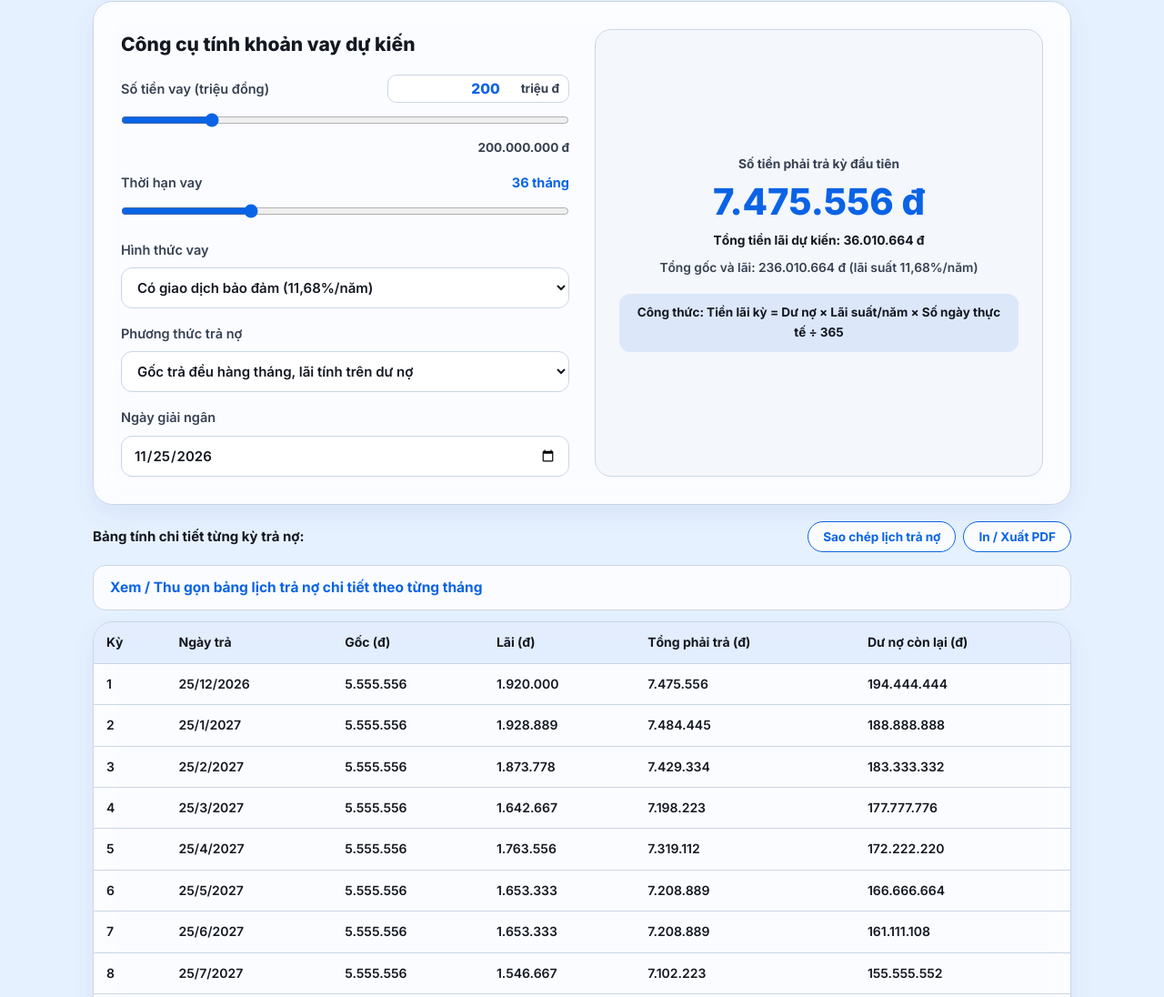
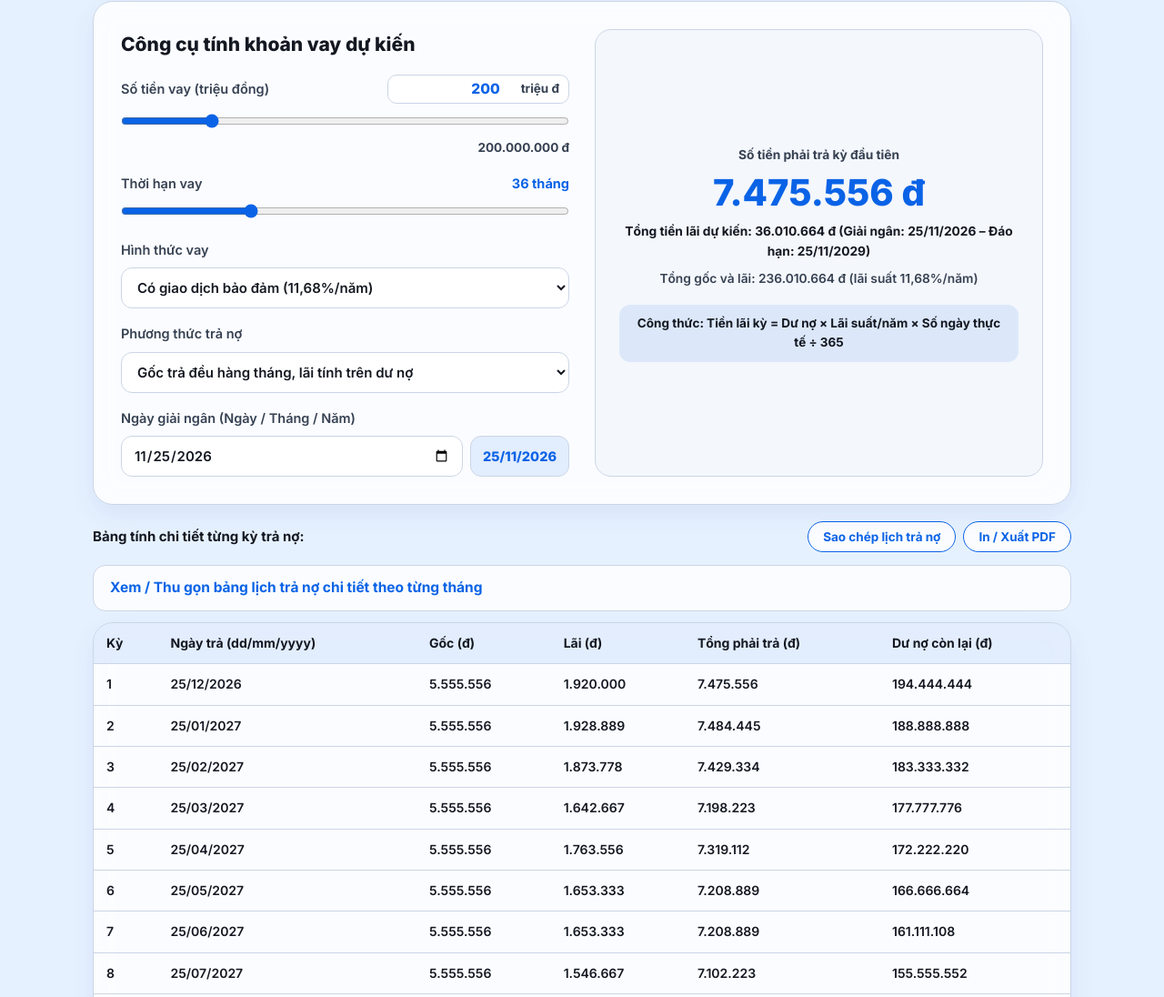
Before and after one commit to xuanthangqtd/qtddongphuongyen, a plain HTML site: page index.html in a window 1280 px wide. Shown: the part 4690-5786 px from the top of the page at 91% size. Drawn offline with Linux system fonts and the light colour scheme.

Commit message:
Add files via upload

```diff
--- a/index.html
+++ b/index.html
@@ -794,6 +794,24 @@
     select:focus, input:focus, textarea:focus {
       border-color: var(--blue);
       outline: none;
+    }
+
+    .date-input-group {
+      display: flex;
+      align-items: center;
+      gap: 8px;
+    }
+
+    .date-vn-badge {
+      flex: none;
+      padding: 10px 13px;
+      border-radius: 12px;
+      background: var(--blue-soft);
+      border: 1.5px solid var(--line);
+      color: var(--blue);
+      font-size: 14.5px;
+      font-weight: 800;
+      white-space: nowrap;
     }
 
     .res {
@@ -1367,8 +1385,13 @@
           </div>
 
           <div class="calc-field">
-            <div class="calc-head"><label for="dt">Ngày gửi tiền</label></div>
-            <input type="date" id="dt" aria-label="Ngày gửi tiền">
+            <div class="calc-head">
+              <label for="dt">Ngày gửi tiền (Ngày / Tháng / Năm)</label>
+            </div>
+            <div class="date-input-group">
+              <input type="date" id="dt" aria-label="Ngày gửi tiền">
+              <span class="date-vn-badge" id="dtVn">--/--/----</span>
+            </div>
           </div>
         </div>
 
@@ -1474,8 +1497,13 @@
           </div>
 
           <div class="calc-field">
-            <div class="calc-head"><label for="ldt">Ngày giải ngân</label></div>
-            <input type="date" id="ldt" aria-label="Ngày giải ngân">
+            <div class="calc-head">
+              <label for="ldt">Ngày giải ngân (Ngày / Tháng / Năm)</label>
+            </div>
+            <div class="date-input-group">
+              <input type="date" id="ldt" aria-label="Ngày giải ngân">
+              <span class="date-vn-badge" id="ldtVn">--/--/----</span>
+            </div>
           </div>
         </div>
 
@@ -1506,7 +1534,7 @@
             <thead>
               <tr>
                 <th>Kỳ</th>
-                <th>Ngày trả</th>
+                <th>Ngày trả (dd/mm/yyyy)</th>
                 <th>Gốc (đ)</th>
                 <th>Lãi (đ)</th>
                 <th>Tổng phải trả (đ)</th>
@@ -1903,7 +1931,46 @@
       updateScrollSpy();
 
       /* ----------------------------------------------------------------------
-         5. DỮ LIỆU LÃI SUẤT TIỀN GỬI (ÁP DỤNG TỪ 20/10/2026) & TÍNH LÃI TIẾT KIỆM
+         5. CHUẨN HÓA NGÀY THÁNG NĂM VIỆT NAM (dd/mm/yyyy) & HÀM TÍNH NGÀY
+         ---------------------------------------------------------------------- */
+      const p2 = n => String(n).padStart(2, '0');
+
+      // Chuyển đối tượng Date sang chuỗi chuẩn dd/mm/yyyy
+      function formatVNDate(dateObj) {
+        if (!(dateObj instanceof Date) || isNaN(dateObj)) return '--/--/----';
+        return `${p2(dateObj.getDate())}/${p2(dateObj.getMonth() + 1)}/${dateObj.getFullYear()}`;
+      }
+
+      // Chuyển chuỗi YYYY-MM-DD từ ô input[type="date"] sang Date giờ địa phương
+      function parseInputDate(val) {
+        if (!val || !/^\d{4}-\d{2}-\d{2}$/.test(val)) {
+          const now = new Date();
+          return new Date(now.getFullYear(), now.getMonth(), now.getDate());
+        }
+        const [y, m, d] = val.split('-').map(Number);
+        return new Date(y, m - 1, d);
+      }
+
+      // Cộng thêm m tháng giữ đúng ngày cuối tháng nếu tháng đích ít ngày hơn
+      function addMonths(d, m) {
+        const x = new Date(d.getFullYear(), d.getMonth() + m, 1);
+        const lastDay = new Date(x.getFullYear(), x.getMonth() + 1, 0).getDate();
+        x.setDate(Math.min(d.getDate(), lastDay));
+        return x;
+      }
+
+      // Tính số ngày thực tế chính xác giữa 2 mốc ngày (tránh sai lệch giờ mùa hè/UTC)
+      function diffDays(startDate, endDate) {
+        const utc1 = Date.UTC(startDate.getFullYear(), startDate.getMonth(), startDate.getDate());
+        const utc2 = Date.UTC(endDate.getFullYear(), endDate.getMonth(), endDate.getDate());
+        return Math.max(0, Math.round((utc2 - utc1) / 86400000));
+      }
+
+      const nowLocal = new Date();
+      const todayISO = `${nowLocal.getFullYear()}-${p2(nowLocal.getMonth() + 1)}-${p2(nowLocal.getDate())}`;
+
+      /* ----------------------------------------------------------------------
+         6. DỮ LIỆU LÃI SUẤT TIỀN GỬI (ÁP DỤNG TỪ 20/10/2026) & TÍNH LÃI TIẾT KIỆM
          ---------------------------------------------------------------------- */
       const D = [
         ["Gửi không kỳ hạn", 0.2, 0.2, 0],
@@ -1939,30 +2006,22 @@
         `<option value="${i}"${r[3] === 12 ? ' selected' : ''}>${r[3]} tháng</option>`
       ).join('');
 
-      const p2 = n => String(n).padStart(2, '0');
-      const todayStr = (d => `${d.getFullYear()}-${p2(d.getMonth() + 1)}-${p2(d.getDate())}`)(new Date());
-      dt.value = todayStr;
-
-      function addM(d, m) {
-        const x = new Date(d.getFullYear(), d.getMonth() + m, 1);
-        const lastDay = new Date(x.getFullYear(), x.getMonth() + 1, 0).getDate();
-        x.setDate(Math.min(d.getDate(), lastDay));
-        return x;
-      }
+      dt.value = todayISO;
 
       function calcSavings() {
-        const millions = Math.max(1, Number(amtNum.value) || 0);
+        const millions = Math.min(50000, Math.max(1, Number(amtNum.value) || 0));
         const a = millions * 1e6;
         const r = L[+tm.value];
         const rt = wh.value === 'tv' ? r[1] : r[2];
-        const st = dt.value ? new Date(dt.value + 'T00:00:00') : new Date();
-        const en = addM(st, r[3]);
-        const days = Math.round((en - st) / 864e5);
+        const st = parseInputDate(dt.value);
+        const en = addMonths(st, r[3]);
+        const days = diffDays(st, en);
         const interest = a * (rt / 100) * days / 365;
 
+        $('dtVn').textContent = formatVNDate(st);
         $('vA').textContent = fmt(a) + ' đ';
         $('oI').textContent = fmt(interest) + ' đ';
-        $('oT').textContent = `Lãi suất ${f2(rt)}%/năm • ${days} ngày thực tế (đến ${en.toLocaleDateString('vi-VN')}). Tổng nhận gốc & lãi: ${fmt(a + interest)} đ`;
+        $('oT').textContent = `Ngày gửi: ${formatVNDate(st)} • Ngày đến hạn: ${formatVNDate(en)} (${days} ngày thực tế) • Lãi suất: ${f2(rt)}%/năm. Tổng nhận gốc & lãi: ${fmt(a + interest)} đ`;
       }
 
       amtRange.addEventListener('input', () => {
@@ -1978,34 +2037,37 @@
       calcSavings();
 
       /* ----------------------------------------------------------------------
-         6. CÔNG CỤ TÍNH KHOẢN VAY & BẢNG LỊCH TRẢ NỢ CHI TIẾT
+         7. CÔNG CỤ TÍNH KHOẢN VAY & BẢNG LỊCH TRẢ NỢ CHI TIẾT (dd/mm/yyyy)
          ---------------------------------------------------------------------- */
       const ld = $('ldt');
-      ld.value = todayStr;
+      ld.value = todayISO;
       const lamtRange = $('lamt'), lamtNum = $('lamtNum');
       let latestScheduleText = '';
 
       function calcLoan() {
-        const millions = Math.max(1, Number(lamtNum.value) || 0);
+        const millions = Math.min(20000, Math.max(1, Number(lamtNum.value) || 0));
         const P = millions * 1e6;
         const n = +$('lterm').value;
         const rt = +$('lkind').value;
         const md = $('lmode').value;
-        const st = ld.value ? new Date(ld.value + 'T00:00:00') : new Date();
-
+        const st = parseInputDate(ld.value);
+        const endLoan = addMonths(st, n);
+
+        $('ldtVn').textContent = formatVNDate(st);
         $('lA').textContent = fmt(P) + ' đ';
         $('lT').textContent = n + ' tháng';
 
         let bal = P, prev = st, ti = 0, first = 0, rows = '';
         const textLines = [
           `LỊCH TRẢ NỢ DỰ KIẾN - QTDND ĐÔNG PHƯƠNG YÊN`,
-          `Số tiền vay: ${fmt(P)} đ | Thời hạn: ${n} tháng | Lãi suất: ${String(rt).replace('.', ',')}%/năm`,
-          `Kỳ | Ngày trả | Gốc (đ) | Lãi (đ) | Tổng phải trả (đ) | Dư nợ còn lại (đ)`
+          `Ngày giải ngân: ${formatVNDate(st)} | Ngày đáo hạn: ${formatVNDate(endLoan)}`,
+          `Số tiền vay: ${fmt(P)} đ | Thời hạn: ${n} tháng | Lãi suất: ${f2(rt)}%/năm`,
+          `Kỳ | Ngày trả (dd/mm/yyyy) | Gốc (đ) | Lãi (đ) | Tổng phải trả (đ) | Dư nợ còn lại (đ)`
         ];
 
         for (let k = 1; k <= n; k++) {
-          const d = addM(st, k);
-          const days = Math.round((d - prev) / 864e5);
+          const d = addMonths(st, k);
+          const days = diffDays(prev, d);
           const i = bal * (rt / 100) * days / 365;
           const g = k === n ? bal : (md === 'g' ? Math.round(P / n) : 0);
           const pay = g + i;
@@ -2014,15 +2076,15 @@
           bal = Math.max(0, bal - g);
           prev = d;
 
-          const dStr = d.toLocaleDateString('vi-VN');
+          const dStr = formatVNDate(d);
           rows += `<tr><td>${k}</td><td>${dStr}</td><td>${fmt(g)}</td><td>${fmt(i)}</td><td>${fmt(pay)}</td><td>${fmt(bal)}</td></tr>`;
           textLines.push(`${k} | ${dStr} | ${fmt(g)} | ${fmt(i)} | ${fmt(pay)} | ${fmt(bal)}`);
         }
 
         latestScheduleText = textLines.join('\n');
         $('lF').textContent = fmt(first) + ' đ';
-        $('lS').textContent = `Tổng tiền lãi dự kiến: ${fmt(ti)} đ`;
-        $('lS2').textContent = `Tổng gốc và lãi: ${fmt(P + ti)} đ (lãi suất ${String(rt).replace('.', ',')}%/năm)`;
+        $('lS').textContent = `Tổng tiền lãi dự kiến: ${fmt(ti)} đ (Giải ngân: ${formatVNDate(st)} – Đáo hạn: ${formatVNDate(endLoan)})`;
+        $('lS2').textContent = `Tổng gốc và lãi: ${fmt(P + ti)} đ (lãi suất ${f2(rt)}%/năm)`;
         $('lrows').innerHTML = rows;
       }
 
@@ -2048,7 +2110,7 @@
       });
 
       /* ----------------------------------------------------------------------
-         7. XỬ LÝ BIỂU MẪU ĐĂNG KÝ TƯ VẤN & SAO CHÉP ĐỊA CHỈ
+         8. XỬ LÝ BIỂU MẪU ĐĂNG KÝ TƯ VẤN & SAO CHÉP ĐỊA CHỈ
          ---------------------------------------------------------------------- */
       $('copyAddrBtn').addEventListener('click', () => {
         copyTextSafe(
```
